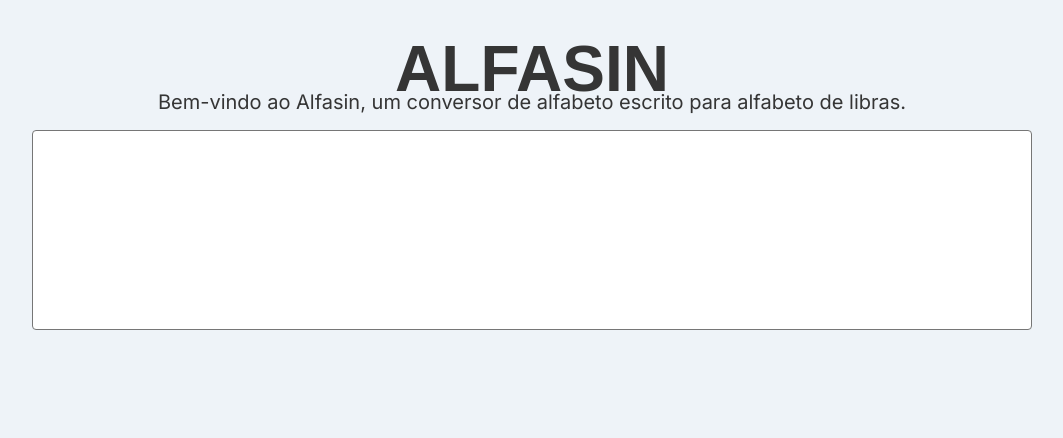
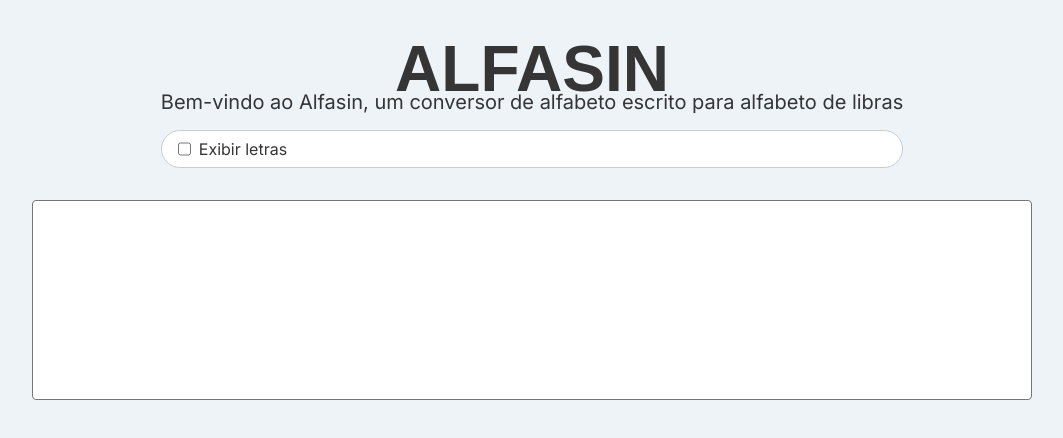
Before and after one commit to victormedeiros1/alfasin, a Vue app: page / in a window 1280 px wide. Shown: the top 438 px of the page, without its empty margins (108-1171 px from the left). Built offline with nearby package versions, Linux system fonts and the light colour scheme; a web font is replaced by a local one.

Commit message:
feat: logic to show/hide characters

```diff
--- a/src/App.vue
+++ b/src/App.vue
@@ -3,8 +3,10 @@
 import Container from "@/components/Container/Container.vue";
 import Textarea from "@/components/Textarea/Textarea.vue";
 import Blackboard from "@/components/Blackboard/Blackboard.vue";
+import Controls from "@/components/Controls/Controls.vue";
 
 const text = ref<string>("");
+const toggleCharacters = ref<boolean>(false);
 </script>
 
 <template>
@@ -13,13 +15,15 @@
       <h1 class="header__title">ALFASIN</h1>
       <p class="header__description">
         Bem-vindo ao Alfasin, um conversor de alfabeto escrito para alfabeto de
-        libras.
+        libras
       </p>
-      <div class="header__controls"></div>
+      <div class="header__controls">
+        <Controls v-model:toggleCharacters="toggleCharacters" />
+      </div>
     </div>
     <div class="content">
       <Textarea v-model:text="text" />
-      <Blackboard :text="text" />
+      <Blackboard :text="text" :toggleCharacters="toggleCharacters" />
     </div>
   </Container>
 </template>
@@ -37,6 +41,9 @@
   font-size: 1.25rem;
   margin: -1rem 0 1rem 0;
 }
+.header__controls {
+  width: 100%;
+}
 .content {
   width: 100%;
   max-width: 1000px;
--- a/src/components/Blackboard/Blackboard.vue
+++ b/src/components/Blackboard/Blackboard.vue
@@ -2,7 +2,7 @@
 import { computed, ref, defineProps } from "vue";
 import { signals } from "@/utils";
 
-const props = defineProps<{ text: string }>();
+const props = defineProps<{ text: string; toggleCharacters: boolean }>();
 const separateSignals = computed(() => {
   return props.text.split("");
 });
@@ -18,11 +18,15 @@
           :key="index"
         >
           <span v-if="signal === ' '" class="blackboard__space"></span>
-          <img
-            v-else
-            class="blackboard__signal"
-            :src="`/src/assets/images/${signal}.jpg`"
-          />
+          <div v-else>
+            <img
+              class="blackboard__signal"
+              :src="`/src/assets/images/${signal}.jpg`"
+            />
+            <div v-if="toggleCharacters" class="blackboard__character">
+              {{ signal }}
+            </div>
+          </div>
         </div>
       </div>
     </div>
@@ -36,14 +40,21 @@
   flex-wrap: wrap;
 }
 .blackboard__signal-wrapper {
+  position: relative;
   display: flex;
   align-items: end;
-  height: 5.625rem;
 }
 .blackboard__signal {
   width: 3rem;
+  margin-bottom: 0.5rem;
 }
 .blackboard__space {
   width: 2rem;
 }
+.blackboard__character {
+  position: absolute;
+  bottom: 0;
+  left: 50%;
+  transform: translateX(-50%);
+}
 </style>
--- /dev/null
+++ b/src/components/Controls/Controls.vue
@@ -0,0 +1,53 @@
+<script setup lang="ts">
+import { ref, defineEmits, nextTick } from "vue";
+
+const toggleCharacters = ref<boolean>(false);
+
+const emit = defineEmits<{
+  (evento: "update:toggleCharacters", value: string): void;
+}>();
+
+const emitToggleCharacters = (): void => {
+  nextTick(() => {
+    emit("update:toggleCharacters", toggleCharacters.value);
+  });
+};
+</script>
+
+<template>
+  <div class="controls">
+    <div class="controls__toggle">
+      <input
+        type="checkbox"
+        id="toggle"
+        v-model="toggleCharacters"
+        @change="emitToggleCharacters"
+      />
+      <label for="toggle">Exibir letras</label>
+    </div>
+  </div>
+</template>
+
+<style scoped>
+.controls {
+  background-color: #fff;
+  width: 100%;
+  border-radius: 100px;
+  border: 1px solid #ccc;
+  padding: 0.5rem 1rem;
+  margin-bottom: 2rem;
+}
+.controls__toggle {
+  width: fit-content;
+  display: flex;
+  border-radius: 1rem;
+  gap: 0.5rem;
+}
+.controls__toggle:hover {
+  cursor: pointer;
+}
+input:hover,
+label:hover {
+  cursor: pointer;
+}
+</style>
```
